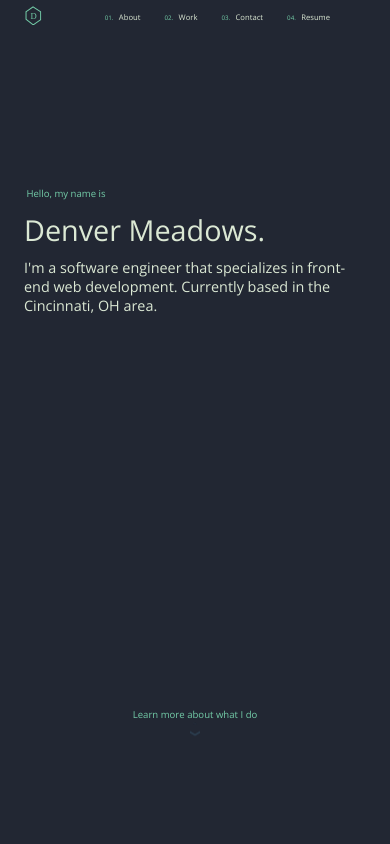
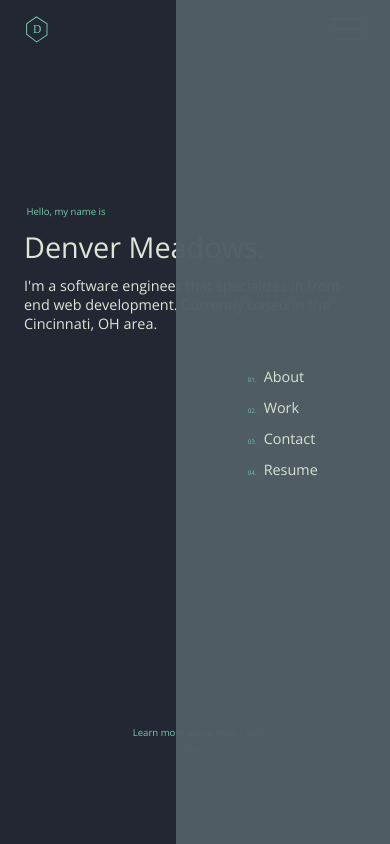
Before and after one commit to Denver-Meadows/Portfolio, a React (Create React App) app: page / in a window 390 px wide. Shown: the top 844 px of the page. Built offline with nearby package versions, Linux system fonts and the light colour scheme; a web font is replaced by a local one.

Commit message:
implementing side-nav modal

```diff
--- a/src/components/Navbar.js
+++ b/src/components/Navbar.js
@@ -1,38 +1,38 @@
-import React from "react";
+import React, { useState, useRef, useEffect } from "react";
 import "../styles/nav.scss";
 import "./Logo";
 import Logo from "./Logo";
 
 const Navbar = () => {
+  const handleClick = (id) => {
+    const anchor = document.querySelector(`.${id}`);
+    if (id === "about") {
+      anchor.scrollIntoView({ behavior: "smooth", block: "center" });
+    } else anchor.scrollIntoView({ behavior: "smooth", block: "start" });
+  };
+
   return (
     <nav className="nav">
       <Logo />
       <ul className="nav-list">
-        {/* turn to anchor tags */}
         <li
           className="nav-list-link nav-list-link-2"
-          onClick={() => {
-            const anchor = document.querySelector(".about");
-            anchor.scrollIntoView({ behavior: "smooth", block: "center" });
-          }}
+          id="about"
+          onClick={(e) => handleClick(e.target.id)}
         >
           <span className="nav-number">01.</span> About
         </li>
         <li
           className="nav-list-link nav-list-link-3"
-          onClick={() => {
-            const anchor = document.querySelector(".projects");
-            anchor.scrollIntoView({ behavior: "smooth", block: "start" });
-          }}
+          id="projects"
+          onClick={(e) => handleClick(e.target.id)}
         >
           <span className="nav-number">02.</span> Work
         </li>
         <li
           className="nav-list-link nav-list-link-4"
-          onClick={() => {
-            const anchor = document.querySelector(".contact");
-            anchor.scrollIntoView({ behavior: "smooth", block: "start" });
-          }}
+          id="contact"
+          onClick={(e) => handleClick(e.target.id)}
         >
           <span className="nav-number">03.</span> Contact
         </li>
@@ -40,6 +40,11 @@ const Navbar = () => {
           <span className="nav-number">04.</span> Resume
         </li>
       </ul>
+      <div className="nav-toggle-btn">
+        <span className="hamburger-0"></span>
+        <span className="hamburger-1"></span>
+        <span className="hamburger-2"></span>
+      </div>
     </nav>
   );
 };
--- /dev/null
+++ b/src/components/SideNav.js
@@ -0,0 +1,49 @@
+import React, { useRef } from "react";
+import "../styles/sideNav.scss";
+
+const SideNav = () => {
+  const sideNav = useRef(null);
+
+  const handleClick = (id) => {
+    const anchor = document.querySelector(`.${id}`);
+    if (id === "about") {
+      anchor.scrollIntoView({ behavior: "smooth", block: "center" });
+    } else anchor.scrollIntoView({ behavior: "smooth", block: "start" });
+    sideNav.current.classList.remove("show-side-nav-modal");
+  };
+
+  return (
+    <div className={`side-nav-modal show-side-nav-modal`} ref={sideNav}>
+      <div className="side-nav">
+        <ul className="side-nav-list">
+          <li
+            className="side-nav-list-link side-nav-list-link-2"
+            id="about"
+            onClick={(e) => handleClick(e.target.id)}
+          >
+            <span className="nav-number">01.</span> About
+          </li>
+          <li
+            className="side-nav-list-link side-nav-list-link-3"
+            id="projects"
+            onClick={(e) => handleClick(e.target.id)}
+          >
+            <span className="nav-number">02.</span> Work
+          </li>
+          <li
+            className="side-nav-list-link side-nav-list-link-4"
+            id="contact"
+            onClick={(e) => handleClick(e.target.id)}
+          >
+            <span className="nav-number">03.</span> Contact
+          </li>
+          <li className="side-nav-list-link side-nav-list-link-5">
+            <span className="nav-number">04.</span> Resume
+          </li>
+        </ul>
+      </div>
+    </div>
+  );
+};
+
+export default SideNav;
--- a/src/pages/Home.js
+++ b/src/pages/Home.js
@@ -5,12 +5,13 @@ import IntroInfo from "../components/IntroInfo";
 import Projects from "../components/Projects";
 import About from "../components/About";
 import Contact from "../components/Contact";
+import SideNav from "../components/SideNav";
 
 const Home = () => {
   return (
     <main>
+      <SideNav />
       <IntroInfo />
-
       <About />
       <Projects />
       <Contact />
--- a/src/styles/nav.scss
+++ b/src/styles/nav.scss
@@ -47,3 +47,100 @@
   margin-right: 0.7rem;
   font-size: 1.3rem;
 }
+
+.nav-toggle-btn {
+  display: none;
+  flex-direction: column;
+  justify-content: space-around;
+  align-items: flex-end;
+  height: 30px;
+  width: 30px;
+  cursor: pointer;
+  animation: dropDown 0.7s ease-in;
+}
+
+.hamburger-0 {
+  height: 2px;
+  width: 100%;
+  background-color: var(--clr-font-secondary);
+  border-radius: 10px;
+}
+
+.hamburger-1 {
+  height: 2px;
+  width: 90%;
+  background-color: var(--clr-font-secondary);
+  border-radius: 10px;
+}
+
+.hamburger-2 {
+  height: 2px;
+  width: 80%;
+  background-color: var(--clr-font-secondary);
+  border-radius: 10px;
+}
+
+@media (max-width: 1200px) {
+  .nav {
+    margin-top: 2rem;
+    font-size: 2rem;
+  }
+
+  .inside-logo {
+    height: 4rem;
+    width: 4rem;
+    font-size: 2rem;
+  }
+
+  .outside-logo {
+    width: 4.5rem;
+    height: 4.5rem;
+  }
+}
+
+@media (max-width: 900px) {
+  .nav {
+    margin-top: 3rem;
+  }
+
+  .inside-logo {
+    height: 4.5rem;
+    width: 4.5rem;
+    font-size: 2.2rem;
+  }
+
+  .outside-logo {
+    width: 5rem;
+    height: 5rem;
+  }
+}
+
+@media (max-width: 768px) {
+  .nav {
+    margin-right: 6rem;
+  }
+  .nav-toggle-btn {
+    display: flex;
+  }
+  .nav-list {
+    display: none;
+  }
+}
+
+@media (max-width: 645px) {
+  .nav {
+    margin-top: 3rem;
+    font-size: 3rem;
+  }
+
+  .inside-logo {
+    height: 5rem;
+    width: 5rem;
+    font-size: 2.4rem;
+  }
+
+  .outside-logo {
+    width: 5.5rem;
+    height: 5.5rem;
+  }
+}
--- /dev/null
+++ b/src/styles/sideNav.scss
@@ -0,0 +1,48 @@
+// Side-Nav modal
+
+.side-nav-modal {
+  position: fixed;
+  top: 0;
+  height: 100%;
+  width: 100%;
+  visibility: hidden;
+  z-index: -1;
+}
+.side-nav {
+  position: fixed;
+  top: 0;
+  right: 0;
+  height: 100vh;
+  width: 55%;
+  background-color: var(--clr-primary-1);
+  color: var(--clr-font-1);
+  display: flex;
+  justify-content: space-around;
+  align-items: center;
+  z-index: 1;
+  opacity: 0.98;
+  font-size: 3rem;
+
+  &-list {
+    display: flex;
+    flex-direction: column;
+    justify-content: center;
+    list-style: none;
+    text-decoration: none;
+
+    &-link {
+      cursor: pointer;
+      padding: 1.5rem 1rem 1rem 1rem;
+      margin: 0 1.5rem;
+
+      &:hover {
+        color: var(--clr-font-secondary);
+      }
+    }
+  }
+}
+
+.show-side-nav-modal {
+  visibility: visible;
+  z-index: 10;
+}
```
